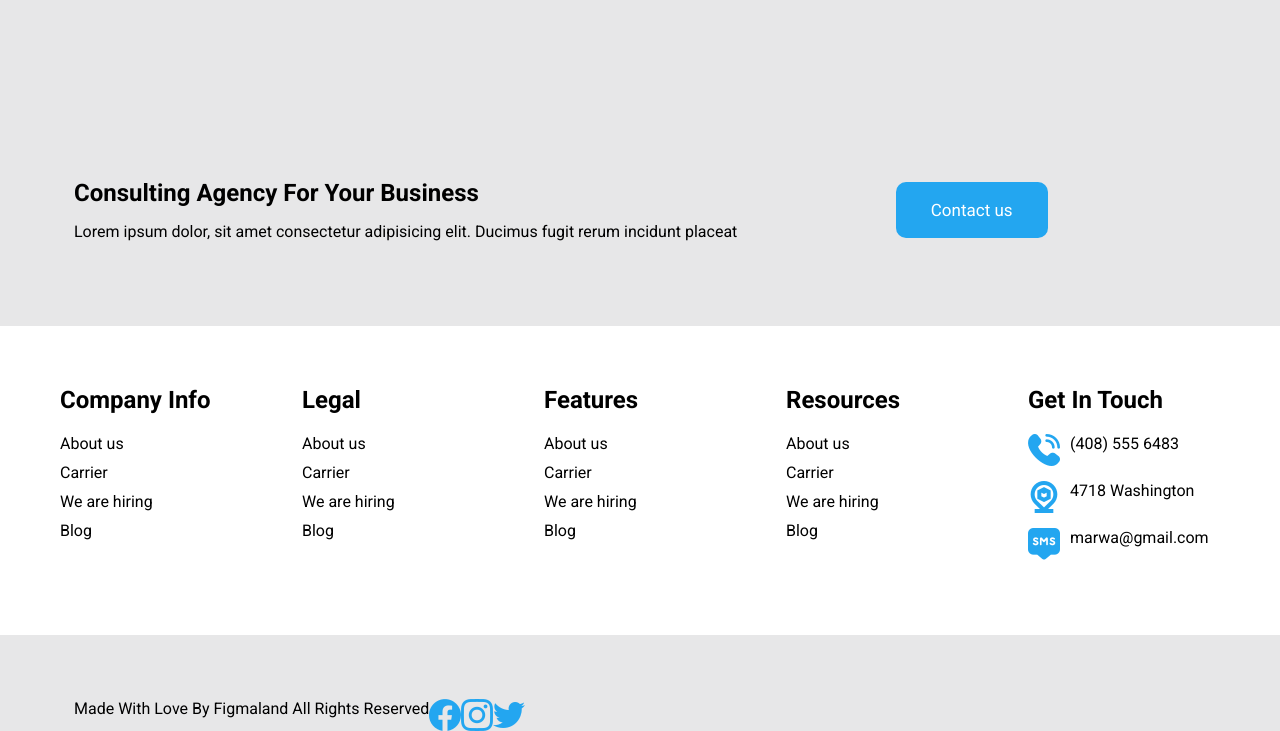
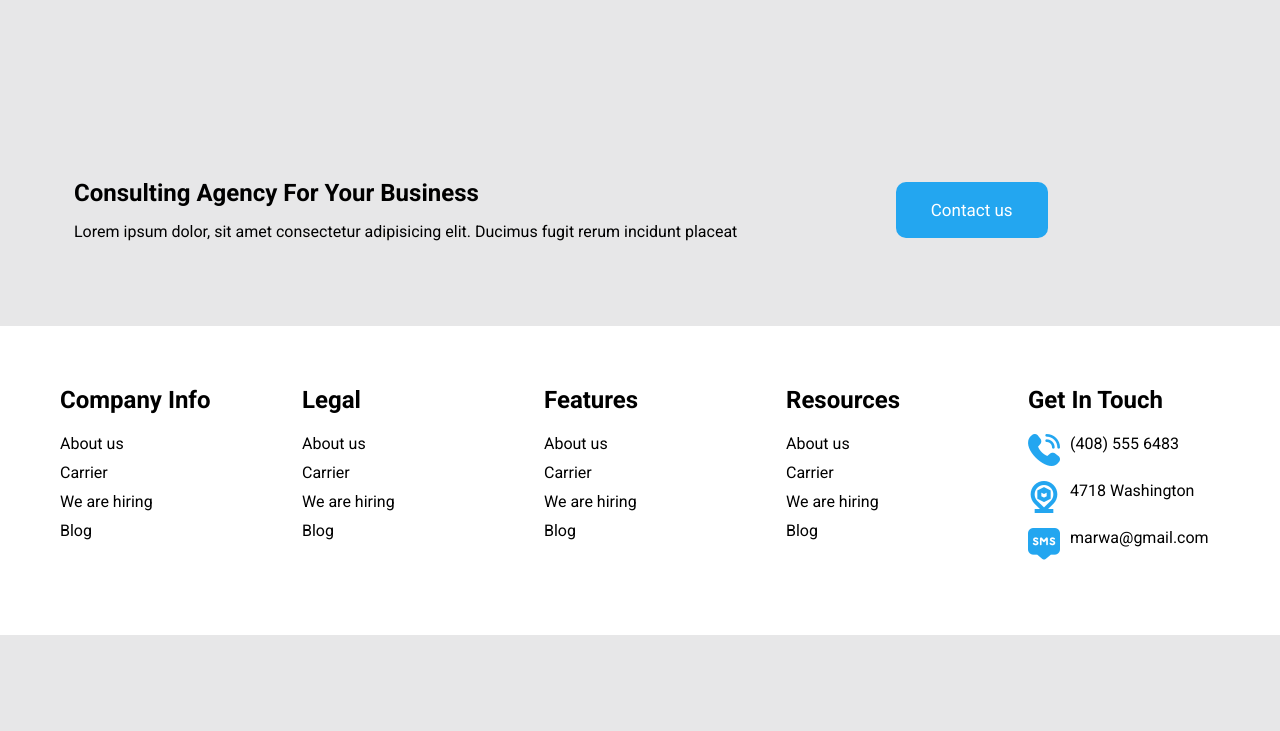
Before and after one commit to MarwaElasuty/Familiato, a plain HTML site: page index.html in a window 1280 px wide. Shown: the part 5058-5789 px from the top of the page. After the commit the page ends 5693 px from the top, so only its background shows below. Drawn offline with Linux system fonts and the light colour scheme.

Commit message:
Update index.html

```diff
--- a/index.html
+++ b/index.html
@@ -402,7 +402,7 @@
                 </div>
 
 
-                <div class="rights" flex>
+<!--                 <div class="rights" flex>
                     <div>
                         <p>Made With Love By Figmaland All Rights Reserved</p>
                     </div>
@@ -412,7 +412,7 @@
                         <img src="instagram.png" alt="insta">
                         <img src="twitter.png" alt="twitter">
                     </div>
-                </div>
+                </div> -->
 
 
 
```
